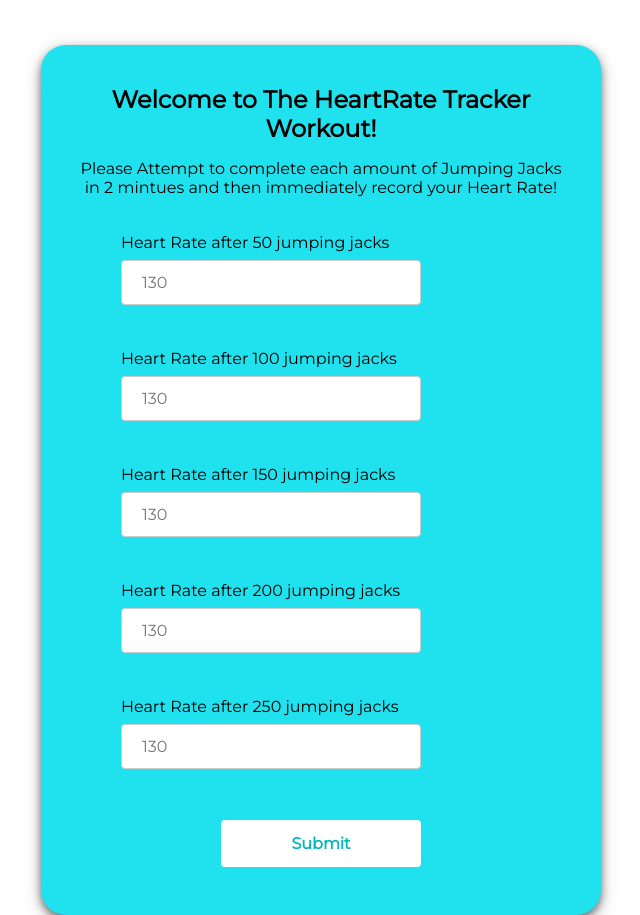
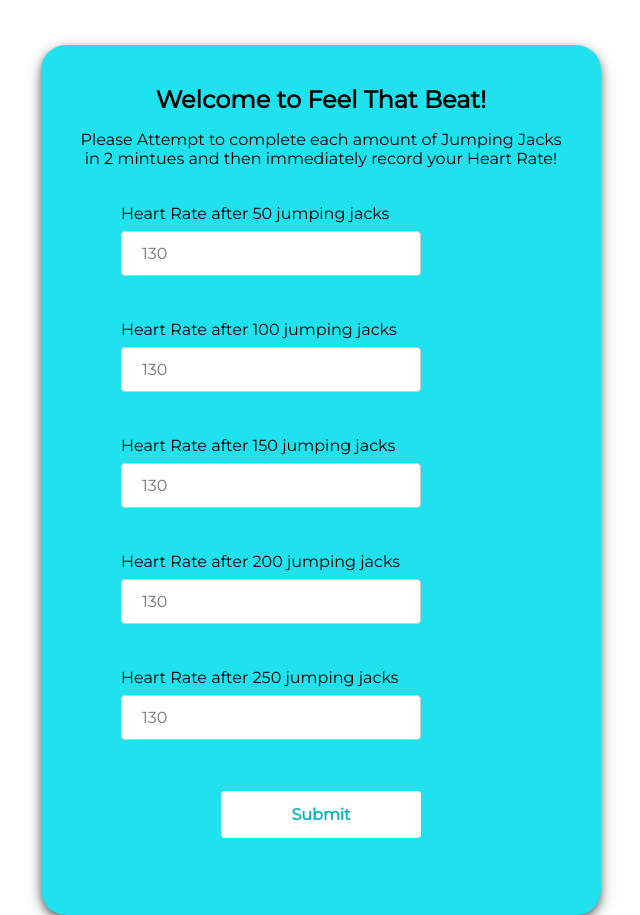
Before and after one commit to nickgulson11/HeartRateWorkout, a Flask app: page / in a window 1280 px wide. Shown: the whole page, without its empty margins (319-959 px from the left). Run offline with Flask 2, Linux system fonts and the light colour scheme.

Commit message:
Final Changes

```diff
--- a/creategraph.py
+++ b/creategraph.py
@@ -2,7 +2,8 @@ import matplotlib.pyplot as plt
 
 def graph(data):
     plt.switch_backend('Agg')
-    plt.plot([50,100,150,200,250], data)
+    data_int = [int(data[0]),int(data[1]),int(data[2]),int(data[3]),int(data[4])]
+    plt.plot([50,100,150,200,250], data_int)
     plt.xlabel('Number of Jumping Jacks')
     plt.ylabel('Heat Rate (BPM)')
     plt.title("Heart Rate as Workouts Get Harder")
--- a/templates/index.html
+++ b/templates/index.html
@@ -83,11 +83,11 @@ button[type=submit]:hover {
 
 <head>
     <meta charset="UTF-8">
-    <title>OKZoomer</title>
+    <title>Feel That Beat</title>
 </head>
 <div id="roundedbox">
     <body>
-    <firstline>Welcome to The HeartRate Tracker Workout!</firstline>
+    <firstline>Welcome to Feel That Beat!</firstline>
     <p>Please Attempt to complete each amount of Jumping Jacks in 2 mintues and then immediately record your Heart Rate!</p>
     </body>
     <form method="post">
--- a/templates/report.html
+++ b/templates/report.html
@@ -53,10 +53,10 @@ h4{
 
 <head>
     <meta charset="UTF-8">
-    <title>OKZoomer</title>
+    <title>Feel That Beat!</title>
 </head>
 <body id=roundedbigbox style="padding-top: 20px">
    <h1 style="text-align: center; font-family:'Montserrat'">Your Workout Summary</h1>
-   <img src="{{url_for('static', filename='graph.png')}}" style="width:65%" alt="graph">
+   <img src="{{url_for('static', filename='graph.png')}}" style="width:65%" >
 </body>
 </html>
```
Also changed, not shown: static/graph.png.
